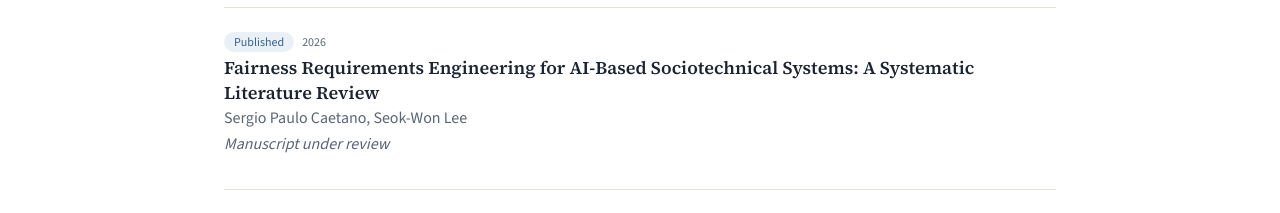
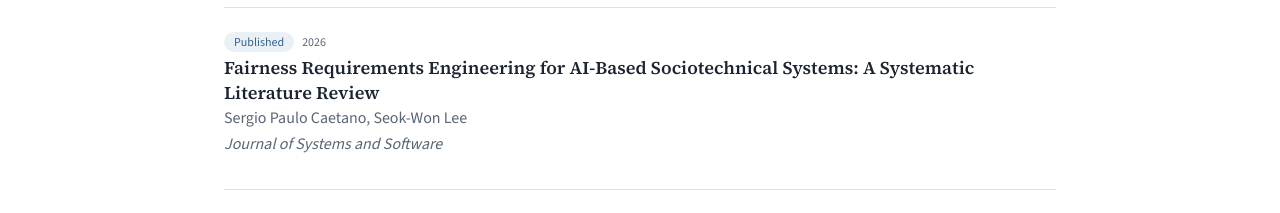
Before and after one commit to caetanosergio/sergio-phd-website, a Next.js app: page / in a window 1280 px wide. Shown: the part 2940-3153 px from the top of the page. Built offline with nearby package versions, Linux system fonts and the light colour scheme.

Commit message:
Update venue for fairness requirements engineering paper

```diff
--- a/content/profile.ts
+++ b/content/profile.ts
@@ -163,7 +163,7 @@ export const publications: Publication[] = [
   {
     title: "Fairness Requirements Engineering for AI-Based Sociotechnical Systems: A Systematic Literature Review",
     authors: "Sergio Paulo Caetano, Seok-Won Lee",
-    venue: "Manuscript under review",
+    venue: "Journal of Systems and Software",
     status: "Published",
     year: "2026",
   },
```
